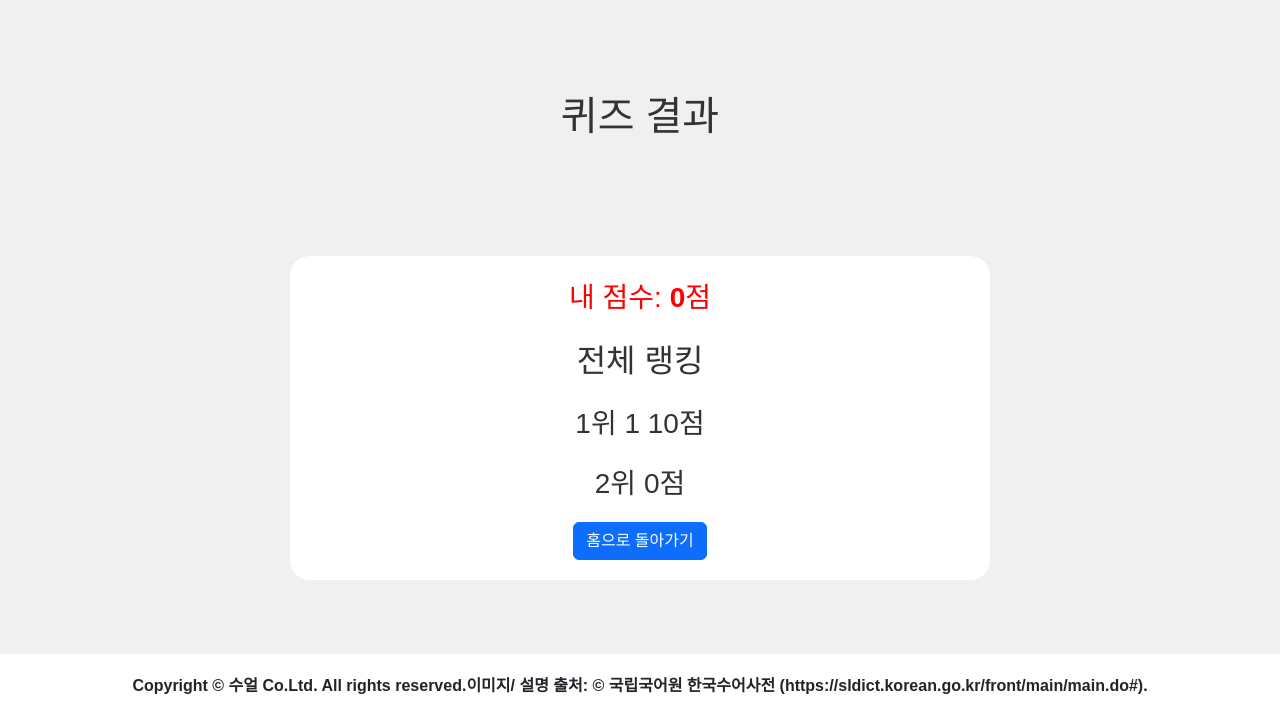
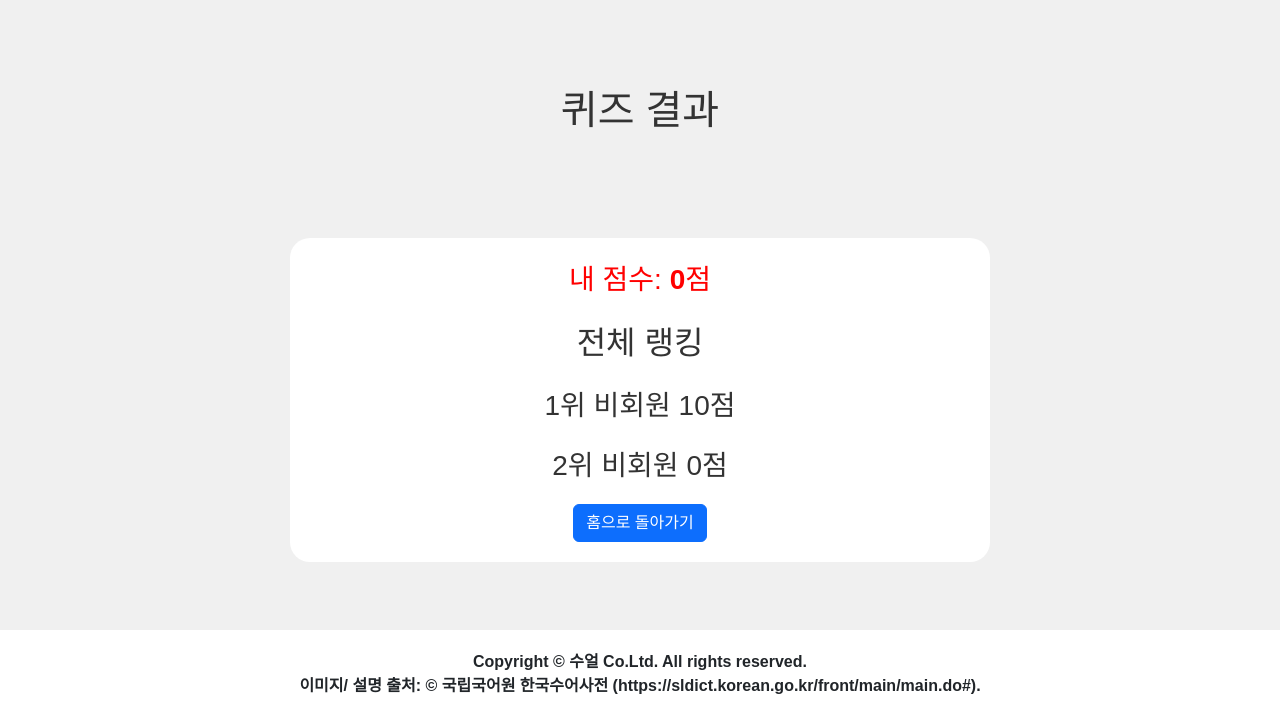
Before and after one commit to Signlogue/Signlogue, a PHP site: page /result_page.php in a window 1280 px wide. Shown: the part 82-800 px from the top of the page. Run offline with PHP 8.4, Linux system fonts and the light colour scheme; tables that the repository leaves empty or names only in its code hold one stand-in row (values such as "Sample post"); data that the repository does not hold is empty.

Commit message:
footer 줄바꿈/ 랭킹페이지 비회원 오류 수정

```diff
--- a/result_page.php
+++ b/result_page.php
@@ -29,14 +29,16 @@
                 <h2>전체 랭킹</h2>
                 <?php
 
-                    if(isset($_SESSION['userid'])){
-                        $uid = $_SESSION['userid'];
-                    }
-
                     $dbcon = mysqli_connect('localhost', 'root', '');
                     mysqli_select_db($dbcon, 'sign');
 
-                    $query1 = "insert into ranking values(null, '$uid', '$score')";
+                    if(isset($_SESSION['userid'])){
+                        $uid = $_SESSION['userid'];
+                        $query1 = "insert into ranking values(null, '$uid', '$score')";
+                    }else{
+                        $query1 = "insert into ranking values(null, null, '$score')";
+                    }
+
                     mysqli_query($dbcon, $query1);
 
                     $query2 = "select * from ranking order by score desc limit 10";
@@ -44,12 +46,20 @@
 
                     $i = 1;
                     while ($row = mysqli_fetch_array($result)) {
-
-                        echo "
+                        if(isset($_SESSION['userid'])){
+                            echo "
                             <div>
                                 <h3>{$i}위 ". $row['uid']." ".$row['score']."점</h3>
                             </div>
                         ";
+                        }else{
+                            echo "
+                            <div>
+                                <h3>{$i}위 비회원 ".$row['score']."점</h3>
+                            </div>
+                        ";
+                        }
+
                         $i++;
                     }
 
--- a/styles.css
+++ b/styles.css
@@ -69,7 +69,6 @@ main p {
 }
 
 footer {
-    display: flex;
     justify-content: center;
     align-items: center;
     padding: 20px 30px;
```
